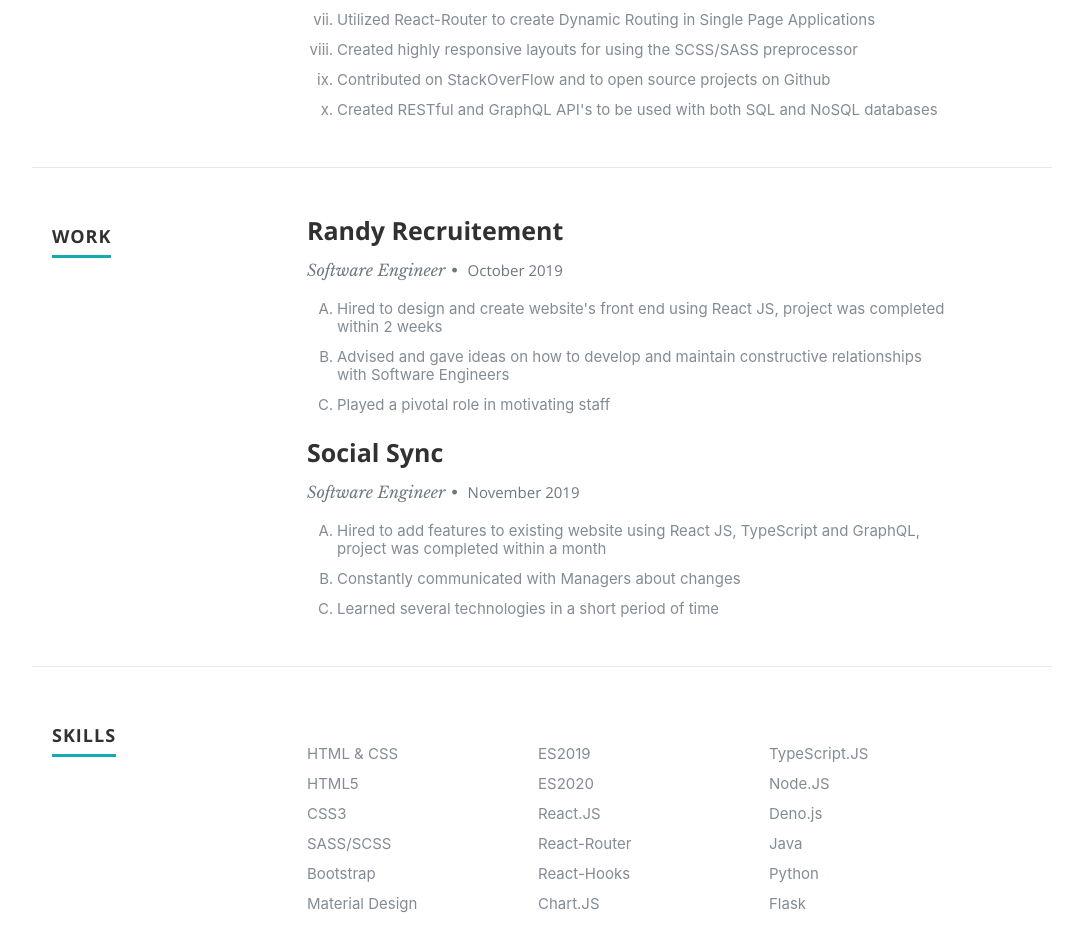
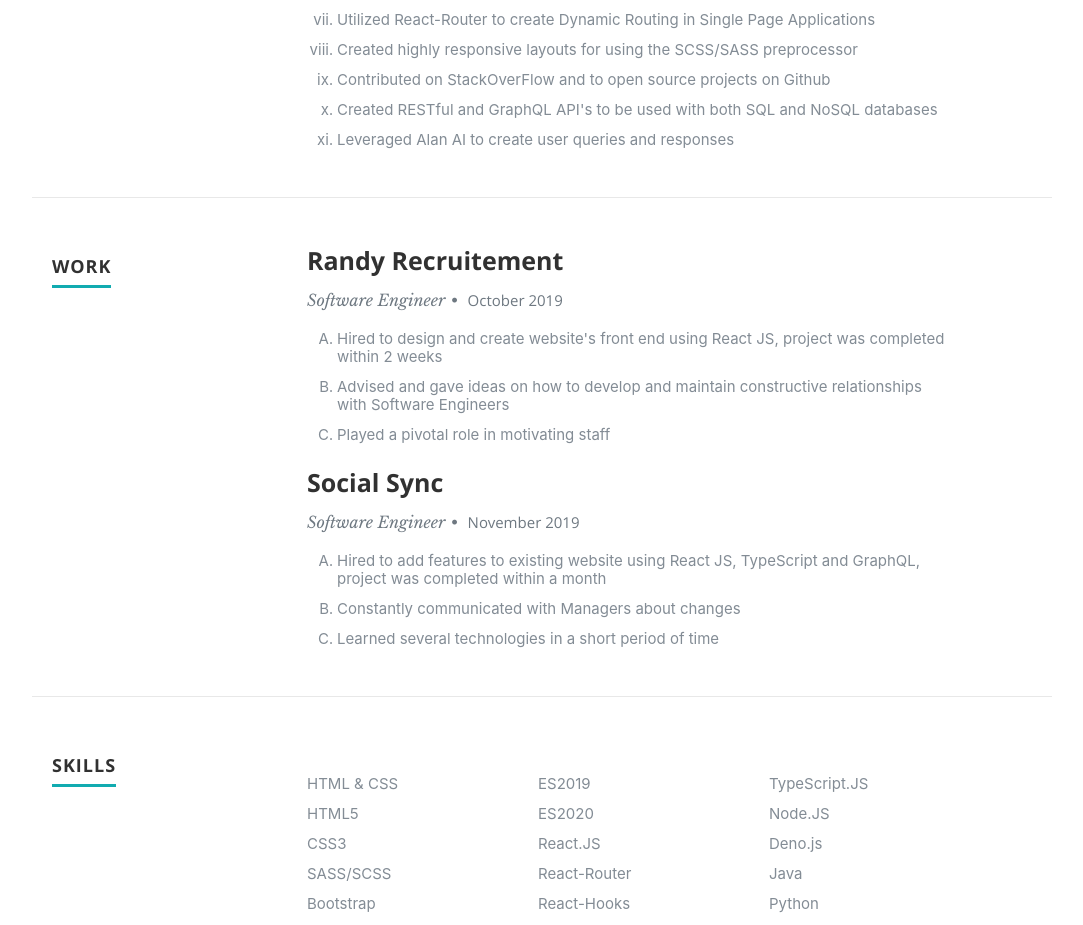
Before and after one commit to ItamarTati/itamar-portfolio-page, a React (Create React App) app: page / in a window 1280 px wide. Shown: the part 2601-3526 px from the top of the page, without its empty margins (98-1181 px from the left). Built offline with nearby package versions, Linux system fonts and the light colour scheme.

Commit message:
added new project

```diff
--- a/public/css/layout.css
+++ b/public/css/layout.css
@@ -382,8 +382,8 @@
 }
 .portfolio-item .item-wrap img {
    vertical-align: bottom;
-   width:  100%;
-   height: 100%;
+   width:  225px;
+   height: 250px;
 }
 .portfolio-item .portfolio-item-meta { padding: 18px }
 .portfolio-item .portfolio-item-meta h5 {
--- a/src/components/Portfolio.js
+++ b/src/components/Portfolio.js
@@ -7,7 +7,7 @@
       <div className="row">
         <div className="twelve columns collapsed">
           <h1>Check Out Some of My Recent Work</h1>
-          <div id="portfolio-wrapper" className="bgrid-thirds s-bgrid-thirds cf">
+          <div id="portfolio-wrapper" className="bgrid-quarters s-s-bgrid-thirds cf">
           {
             resumeData.portfolio && resumeData.portfolio.map((item)=>{
               return(
--- a/src/resumeData.js
+++ b/src/resumeData.js
@@ -82,7 +82,9 @@
           {"Achievement":"Utilized React-Router to create Dynamic Routing in Single Page Applications"},
           {"Achievement":"Created highly responsive layouts for using the SCSS/SASS preprocessor"},
           {"Achievement":"Contributed on StackOverFlow and to open source projects on Github"},
-          {"Achievement":"Created RESTful and GraphQL API's to be used with both SQL and NoSQL databases"}
+          {"Achievement":"Created RESTful and GraphQL API's to be used with both SQL and NoSQL databases"},
+          {"Achievement":"Leveraged Alan AI to create user queries and responses"}
+
         ]
       },
     ],
@@ -250,6 +252,12 @@
     ],
     "portfolio":[
       {
+        "name":"AI News Reader App",
+        "description":"I created a voice activated news reader app using Alan AI to respond to user queries. This website uses React.JS, TypeScript and Alan AI",
+        "imgurl":"images/alan ai.png",
+        "url":"https://itamartati.github.io/alan_ai/"
+      },
+      {
         "name":"Coding Women",
         "description":"I created this website as part of a team, our goal was to encourage women to code. This website uses React.JS.",
         "imgurl":"images/coding women.png",
@@ -268,6 +276,7 @@
         "url":"https://anime--manga.herokuapp.com/"
       },
 
+
     ]
   }
 
```
Also changed, not shown: public/images/alan ai.png (added).
